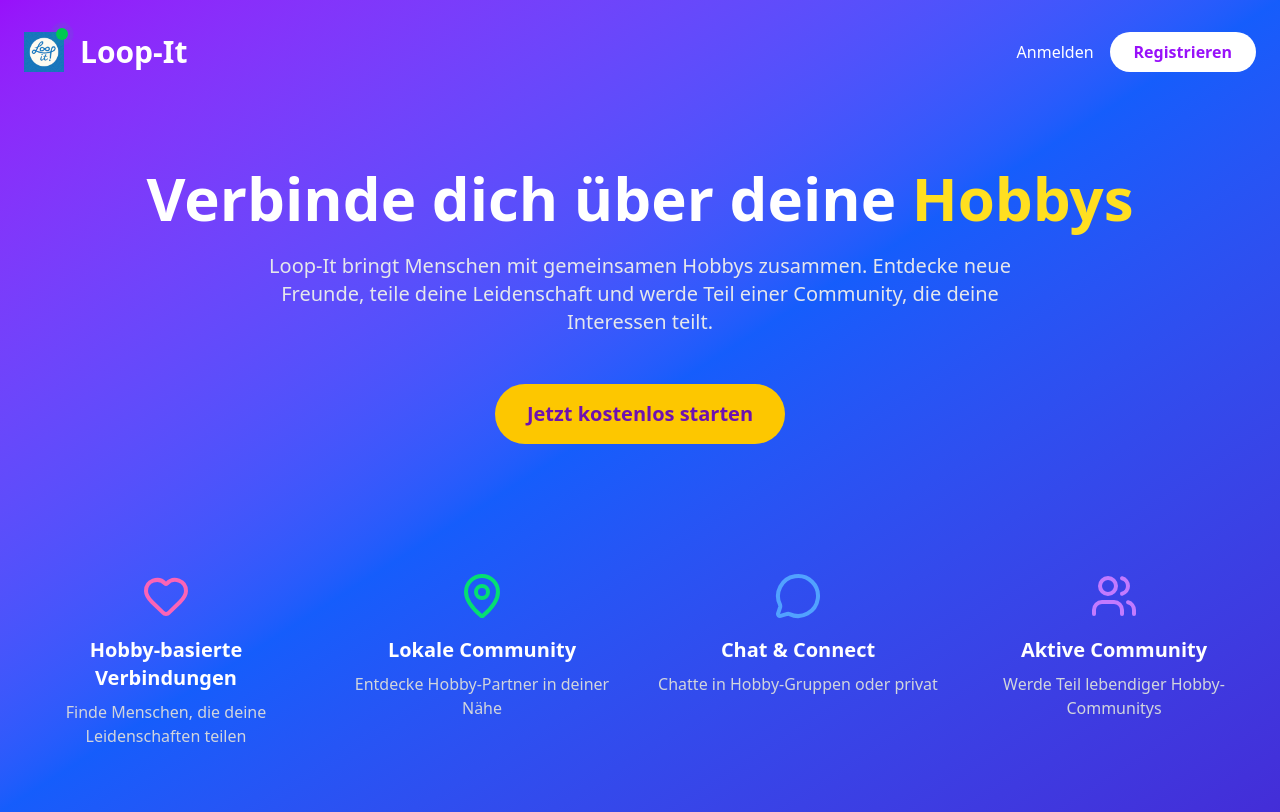
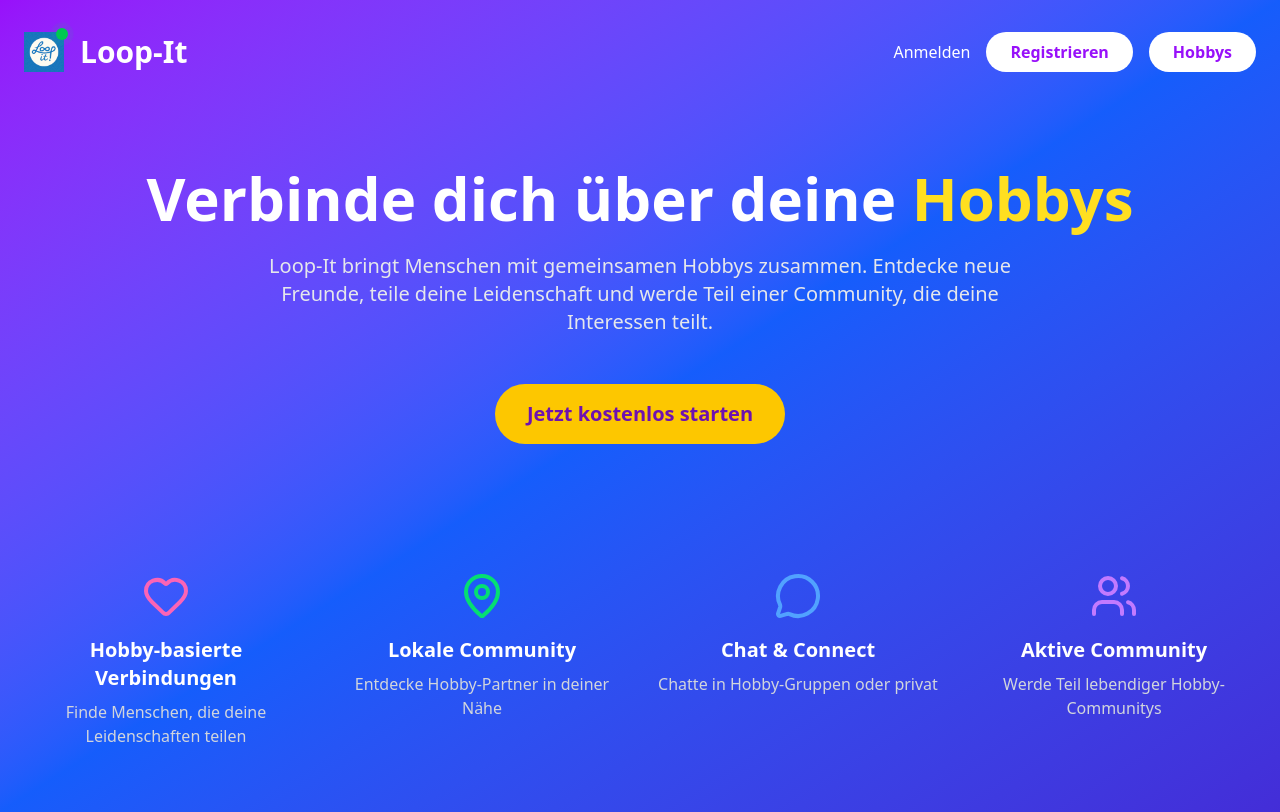
Before and after one commit to Loop-It-Project/Loop-It, a React (Vite) app in the folder frontend/: page / in a window 1280 px wide. Built offline with nearby package versions, Linux system fonts and the light colour scheme.

Commit message:
added hobbies

```diff
--- a/frontend/src/App.jsx
+++ b/frontend/src/App.jsx
@@ -3,6 +3,7 @@ import LandingPage from './components/LandingPage';
 import Login from './components/Login';
 import Register from './components/Register';
 import Dashboard from './components/Dashboard';
+import Hobbies from './components/Hobbies';
 
 function App() {
   const [currentView, setCurrentView] = useState('landing');
@@ -57,6 +58,9 @@ function App() {
       {currentView === 'dashboard' && user && (
         <Dashboard user={user} onLogout={handleLogout} />
       )}
+      {currentView === 'hobbies' && (
+        <Hobbies onNavigate={handleNavigate} />
+      )}
     </div>
   );
 }
--- /dev/null
+++ b/frontend/src/components/Hobbies.jsx
@@ -0,0 +1,19 @@
+import { ArrowLeft } from 'lucide-react';
+
+const Hobbies = ({ onNavigate }) => {
+  return (
+    <div className="min-h-screen bg-gradient-to-br from-purple-600 via-blue-600 to-indigo-700 flex items-center justify-center px-6">
+      <div className="max-w-md w-full">
+        <button
+          onClick={() => onNavigate('landing')}
+          className="flex items-center text-white mb-8 hover:text-gray-200 transition"
+        >
+          <ArrowLeft size={20} className="mr-2" />
+          Zurück
+        </button>
+      </div>
+    </div>
+  );
+};
+
+export default Hobbies;
--- a/frontend/src/components/LandingPage.jsx
+++ b/frontend/src/components/LandingPage.jsx
@@ -40,6 +40,12 @@ const LandingPage = ({ onNavigate }) => {
               className="bg-white text-purple-600 px-6 py-2 rounded-full font-semibold hover:bg-gray-100 transition hover:scale-105 cursor-pointer"
             >
               Registrieren
+            </button>
+                        <button
+              onClick={() => onNavigate('hobbies')}
+              className="bg-white text-purple-600 px-6 py-2 rounded-full font-semibold hover:bg-gray-100 transition hover:scale-105 cursor-pointer"
+            >
+              Hobbys
             </button>
           </div>
         </nav>
```
